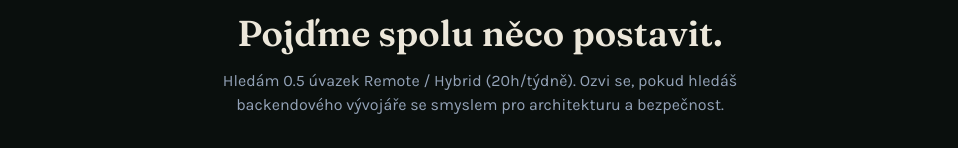
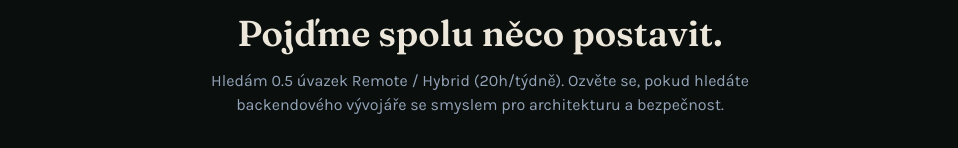
Before and after one commit to WestrCZ/Portfolio, a React (Vite) app: page / in a window 1280 px wide. Shown: the part 5108-5256 px from the top of the page, without its empty margins (160-1118 px from the left). Built offline with nearby package versions, Linux system fonts and the light colour scheme.

Commit message:
edit contact ozvi se - > ozvěte se

```diff
--- a/src/components/ContactSection.jsx
+++ b/src/components/ContactSection.jsx
@@ -10,7 +10,7 @@ export default function ContactSection() {
           Pojďme spolu něco postavit.
         </h2>
         <p className="mt-4 text-slate-400 max-w-xl mx-auto">
-          {profile.availability}. Ozvi se, pokud hledáš backendového vývojáře
+          {profile.availability}. Ozvěte se, pokud hledáte backendového vývojáře
           se smyslem pro architekturu a bezpečnost.
         </p>
         <div className="mt-8 flex items-center justify-center gap-3 flex-wrap">
```
